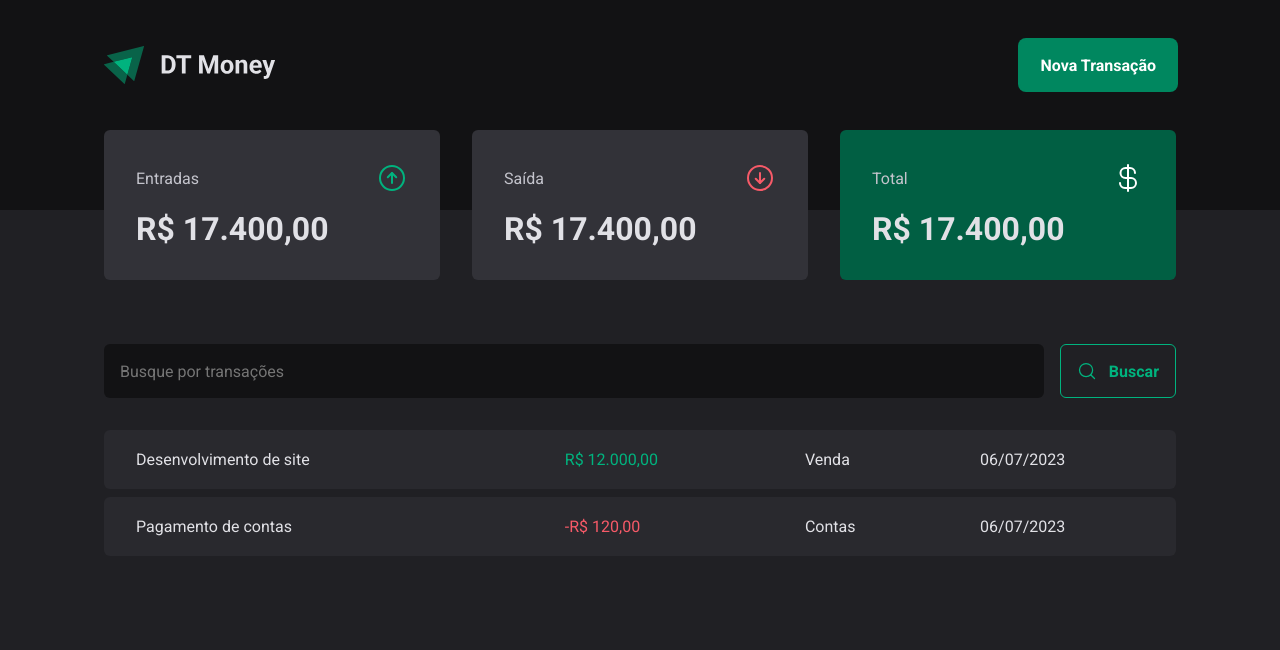
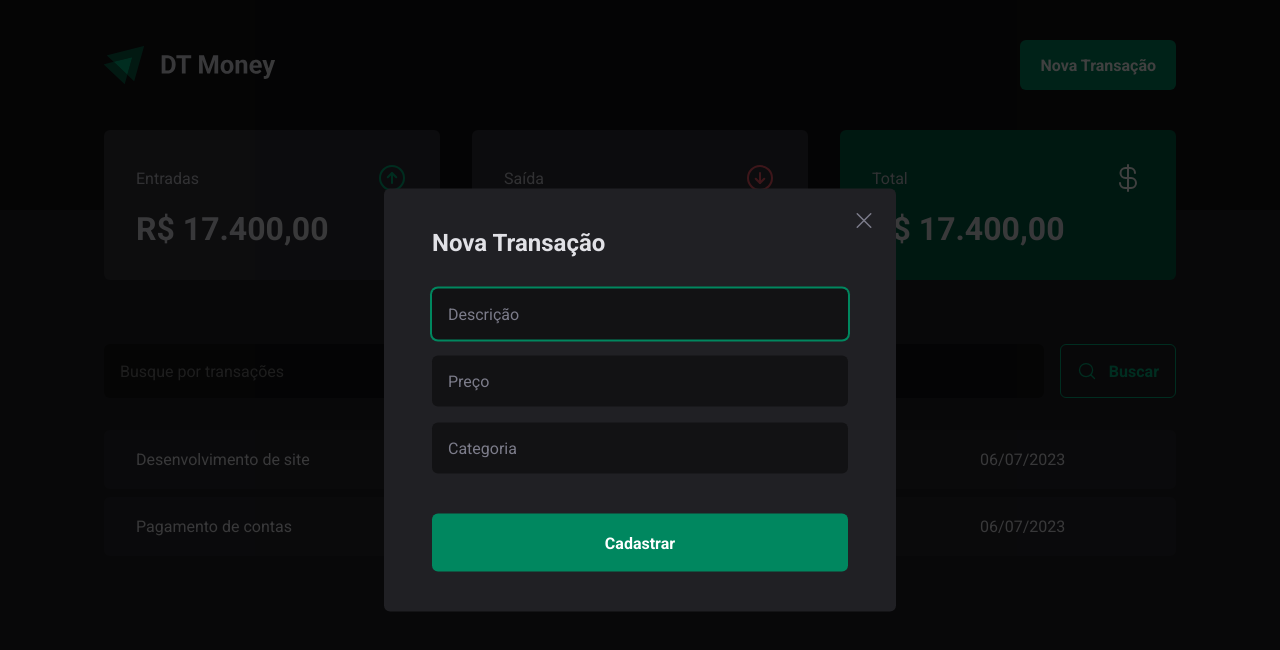
Before and after one commit to Baggio25/03-fundamentos-react-dt-money, a React (Vite) app: page / in a window 1280 px wide. Both pictures are taken after a click on the button "Nova Transação". Shown: the top 650 px of the page. Built offline with nearby package versions, Linux system fonts and the light colour scheme.

Commit message:
Trasition Modal

```diff
--- a/package.json
+++ b/package.json
@@ -10,6 +10,7 @@
     "preview": "vite preview"
   },
   "dependencies": {
+    "@radix-ui/react-dialog": "^1.0.4",
     "phosphor-react": "^1.4.1",
     "react": "^18.2.0",
     "react-dom": "^18.2.0",
--- a/src/components/Header/index.tsx
+++ b/src/components/Header/index.tsx
@@ -1,7 +1,9 @@
+import * as Dialog from '@radix-ui/react-dialog';
+
+import { NewTransactionModal } from '../NewTransactionModal';
+import { HeaderContainer, HeaderContent, NewTransactionButton } from "./styles";
 
 import logoImg from "../../assets/logo.svg";
-
-import { HeaderContainer, HeaderContent, NewTransactionButton } from "./styles";
 
 export function Header() {
   return (
@@ -9,7 +11,12 @@
       <HeaderContent>
         <img src={logoImg} />
 
-        <NewTransactionButton>Nova Transação</NewTransactionButton>
+        <Dialog.Root>
+          <Dialog.Trigger asChild>
+            <NewTransactionButton>Nova Transação</NewTransactionButton>
+          </Dialog.Trigger>
+          <NewTransactionModal/>
+        </Dialog.Root>
       </HeaderContent>
     </HeaderContainer>
   )
--- /dev/null
+++ b/src/components/NewTransactionModal/index.tsx
@@ -0,0 +1,28 @@
+import * as Dialog from "@radix-ui/react-dialog";
+import { X } from "phosphor-react";
+
+import { CloseButton, Content, Overlay } from "./styles";
+
+export function NewTransactionModal() {
+  return (
+    <Dialog.Portal>
+      <Overlay />
+
+      <Content>
+        <Dialog.Title>Nova Transação</Dialog.Title>
+
+        <CloseButton>
+          <X size={24} />
+        </CloseButton>
+
+        <form>
+          <input type="text" placeholder="Descrição" required autoFocus />
+          <input type="number" placeholder="Preço" required />
+          <input type="text" placeholder="Categoria" required />
+
+          <button type="submit">Cadastrar</button>
+        </form>
+      </Content>
+    </Dialog.Portal>
+  );
+}
--- /dev/null
+++ b/src/components/NewTransactionModal/styles.ts
@@ -0,0 +1,68 @@
+import * as Dialog from "@radix-ui/react-dialog";
+import { styled } from "styled-components";
+
+export const Overlay = styled(Dialog.Overlay)`
+  position: fixed;
+  width: 100vw;
+  height: 100vh;
+  inset: 0;
+  background: rgba(0, 0, 0, 0.75);
+`;
+
+export const Content = styled(Dialog.Content)`
+  min-width: 32rem;
+  border-radius: 6px;
+  padding: 2.5rem 3rem;
+  background: ${props => props.theme["gray-800"]};
+  position: fixed;
+  top: 50%;
+  left: 50%;
+  transform: translate(-50%, -50%);
+
+  form {
+    margin-top: 2rem;
+    display: flex;
+    flex-direction: column;
+    gap: 1rem;
+
+    input {
+      border-radius: 6px;
+      border: 0;
+      padding: 1rem;
+      color: ${props => props.theme["gray-300"]};
+      background: ${props => props.theme["gray-900"]};
+
+      &::placeholder {
+        color: ${props => props.theme["gray-500"]};
+      }
+    }
+
+    button[type="submit"] {
+      height: 58px;
+      border: 0;
+      font-weight: bold;
+      padding: 0 1.25rem;
+      border-radius: 6px;
+      margin-top: 1.5rem;
+      cursor: pointer;
+      color: ${props => props.theme.white};
+      background: ${props => props.theme["green-500"]};
+
+      &:hover {
+        transition: background-color 0.2s;
+        background: ${props => props.theme["green-700"]};
+      }
+    }
+  }
+`;
+
+export const CloseButton = styled(Dialog.Close)`
+  position: absolute;
+  background: transparent;
+  border: 0;
+  top: 1.25rem;
+  right: 1.25rem;
+  line-height: 0;
+  cursor: pointer;
+  color: ${props => props.theme["gray-500"]};;
+`;
```
Also changed, not shown: 1 other file (tests, documents, lock files or other folders).
